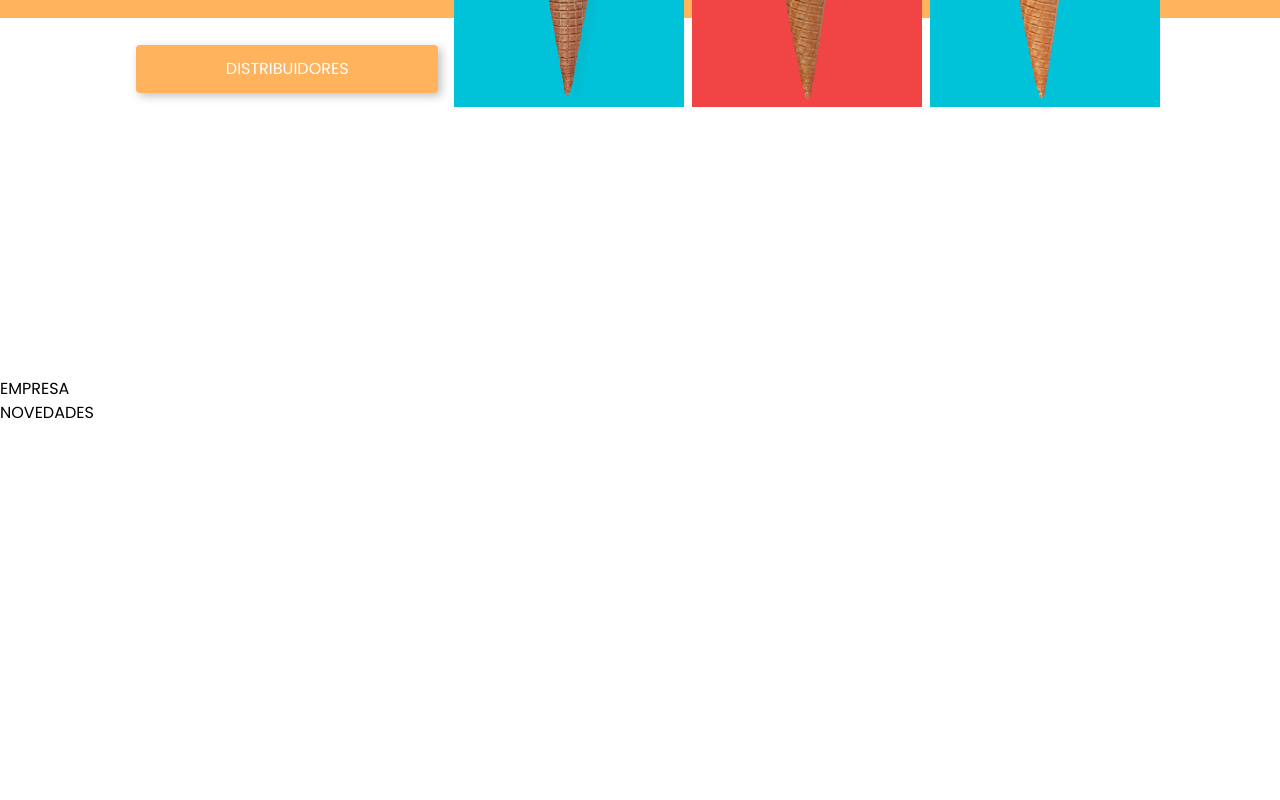
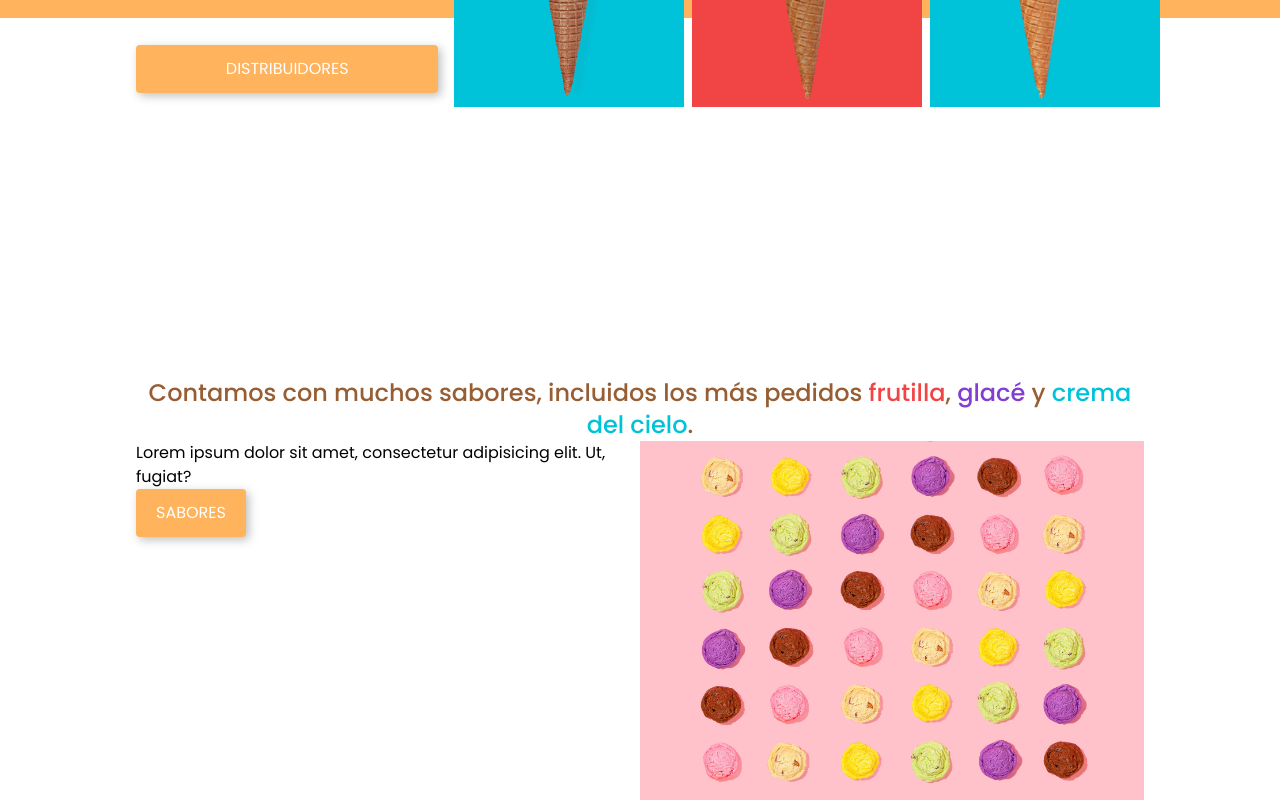
Before and after one commit to JimeBlue/glase-helados, a Nuxt app: page / in a window 1280 px wide. Shown: the part 1294-2094 px from the top of the page. Before the commit the page ends 1719 px from the top, so only its background shows below. Built offline with nearby package versions, Linux system fonts and the light colour scheme.

Commit message:
Add flavors section with some styling

```diff
--- a/components/TheHeader.vue
+++ b/components/TheHeader.vue
@@ -78,7 +78,8 @@ const toggleNav = () => {
 
 // Nav links
 const navigationEntries = [
-  { to: '#empresa', label: 'Empresa' },
+  { to: '#distribuidores', label: 'Distribuidores' },
+  { to: '#sabores', label: 'sabores' },
   { to: '#novdedades', label: 'Novedades' },
 ]
 
--- a/pages/index.vue
+++ b/pages/index.vue
@@ -25,7 +25,7 @@
               exigentes.
               <img
                 src="/images/pink-right-arrow.png"
-                alt="pink arrow pointing right"
+                alt="flecha rosa con direccion hacia arriba"
                 class="block w-fit ml-auto"
               />
             </p>
@@ -44,21 +44,21 @@
             <li class="distributors__ice-cream-item bg-accentTurqoise">
               <img
                 src="/images/cono-choco.png"
-                alt=""
+                alt="cucurucho de helado de chocolate"
                 class="w-full h-full object-contain"
               />
             </li>
             <li class="distributors__ice-cream-item bg-accentRed">
               <img
                 src="/images/cono-limon.png"
-                alt=""
+                alt="cucurucho de helado de limon"
                 class="w-full h-full object-contain"
               />
             </li>
             <li class="distributors__ice-cream-item bg-accentTurqoise">
               <img
                 src="/images/cono-frutilla.png"
-                alt=""
+                alt="cucurucho de helado de frutilla"
                 class="w-full h-full object-contain"
               />
             </li>
@@ -68,7 +68,7 @@
             target="_blank"
           >
             <button
-              class="block lg:hidden btn btn-pink btn-shadow mt-6 mx-auto"
+              class="block lg:hidden btn btn-pink btn-shadow mt-6 w-full sm:w-fit mx-auto"
             >
               distribuidores
             </button>
@@ -76,11 +76,36 @@
         </article>
       </div>
     </section>
-    <section id="empresa">
-      <h2>EMPRESA</h2>
-    </section>
-    <section id="novdedades">
-      <h2>NOVEDADES</h2>
+    <section id="sabores">
+      <div class="container">
+        <article class="space-y-10 lg:space-y-0">
+          <div>
+            <p class="text-amber-700 font-medium text-2xl text-center">
+              Contamos con muchos sabores, incluidos los más pedidos
+              <span class="text-accentRed">frutilla</span>,
+              <span class="text-accentViolet">glacé</span> y
+              <span class="text-accentTurqoise">crema del cielo</span>.
+            </p>
+            <button
+              class="md:hidden btn btn-pink btn-shadow w-full sm:w-fit mx-auto mt-12"
+            >
+              sabores
+            </button>
+          </div>
+          <div class="md:grid md:grid-cols-2">
+            <div class="hidden md:block">
+              <div>
+                Lorem ipsum dolor sit amet, consectetur adipisicing elit. Ut,
+                fugiat?
+              </div>
+              <button class="btn btn-primary btn-shadow">sabores</button>
+            </div>
+            <div>
+              <img src="/images/sabores.jpg" alt="sabores de helados" />
+            </div>
+          </div>
+        </article>
+      </div>
     </section>
   </div>
 </template>
```
Also changed, not shown: public/images/ice-cream-three.jpg (deleted), public/images/sabores.jpg (added).
